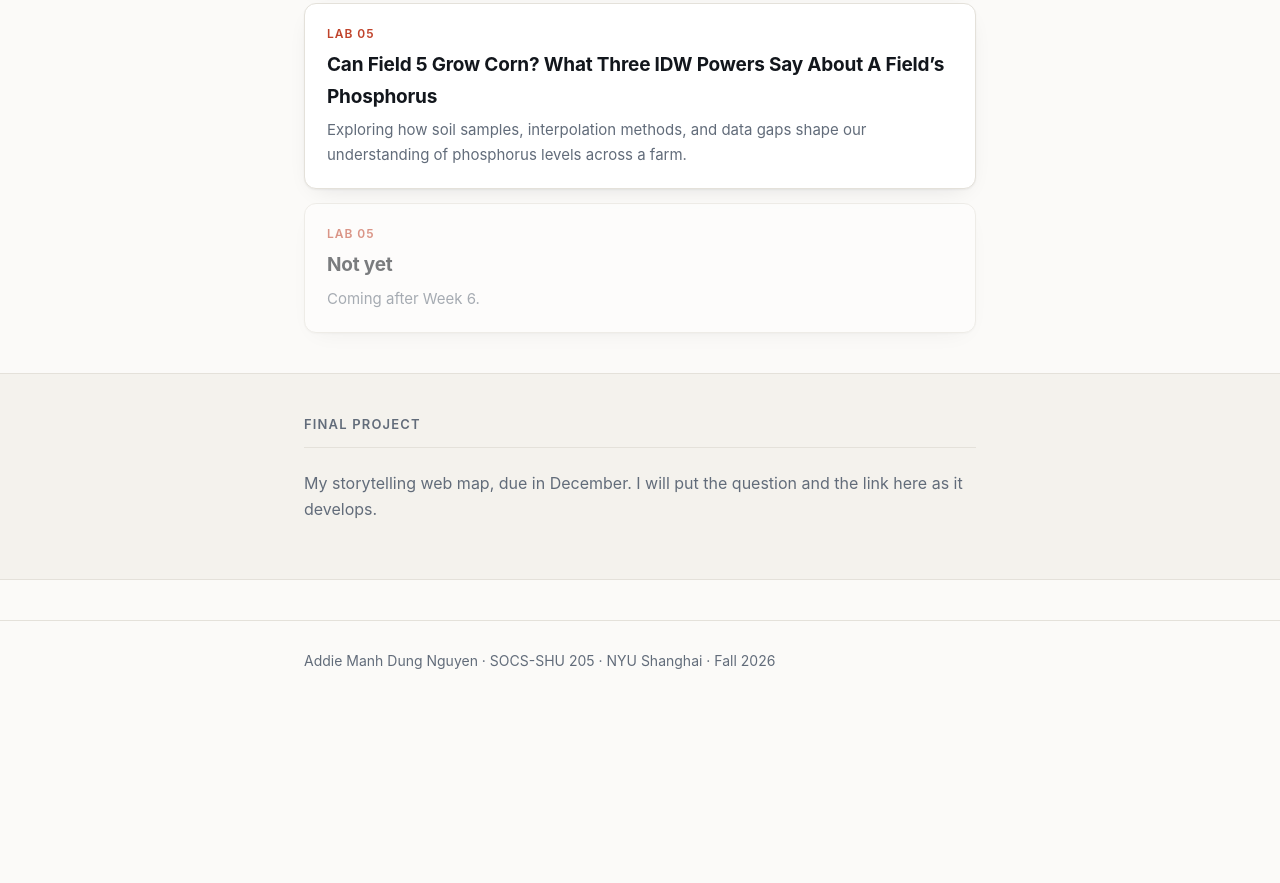
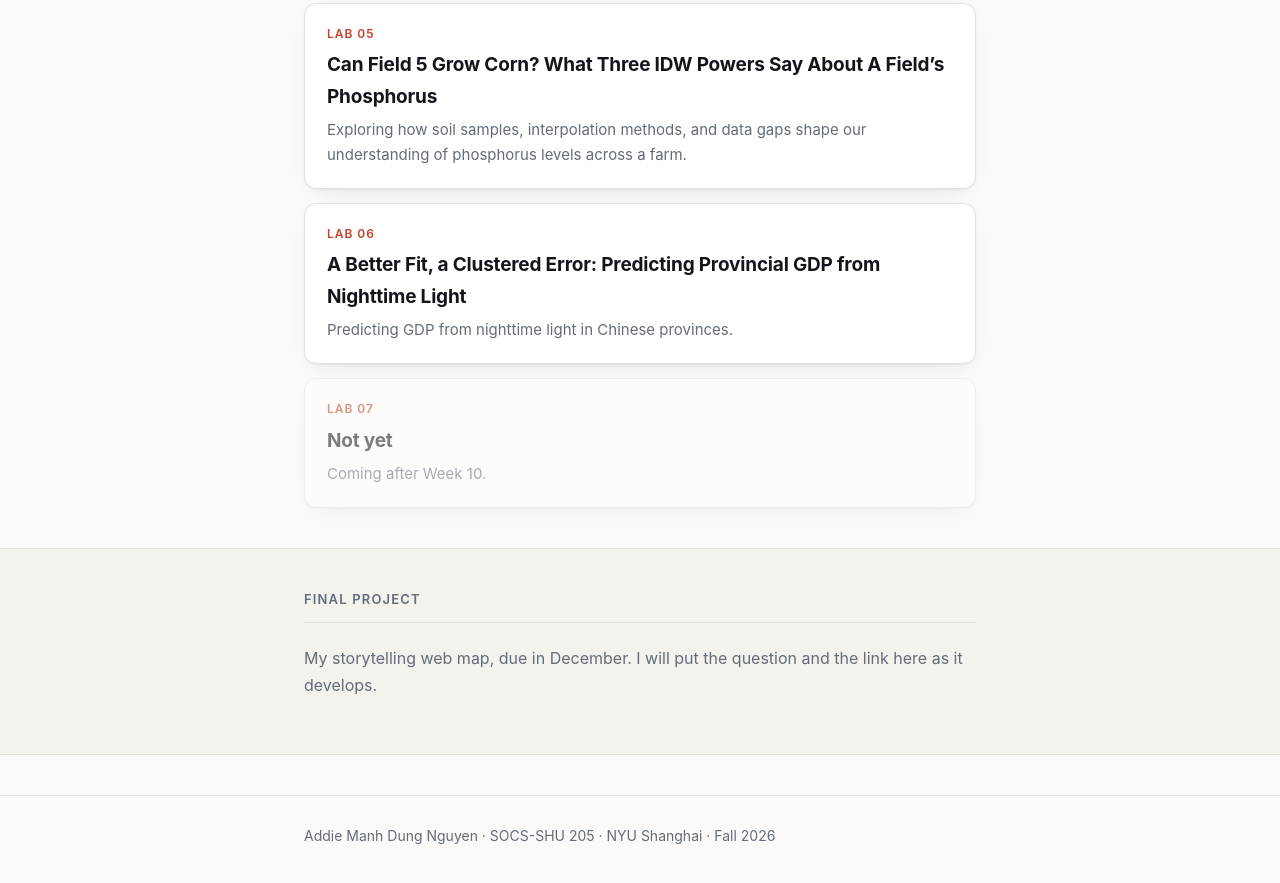
Before and after one commit to addiemdng/spatial-portfolio-addie, a plain HTML site: page index.html in a window 1280 px wide. Shown: the part 1302-2185 px from the top of the page. Before the commit the page ends 2014 px from the top, so only its background shows below. Drawn offline with Linux system fonts and the light colour scheme.

Commit message:
Update index.html

```diff
--- a/index.html
+++ b/index.html
@@ -102,12 +102,20 @@
           </a>
         </li>
 
-
+        <li class="card">
+          <a href="labs/lab-06.html">
+            <span class="card-num">Lab 06</span>
+            <span class="card-title">A Better Fit, a Clustered Error: Predicting Provincial GDP from Nighttime Light</span>
+            <span class="card-note">
+              Predicting GDP from nighttime light in Chinese provinces.
+            </span>
+          </a>
+        </li>
         <!-- Copy from here -->
         <li class="card card-todo">
-          <span class="card-num">Lab 05</span>
+          <span class="card-num">Lab 07</span>
           <span class="card-title">Not yet</span>
-          <span class="card-note">Coming after Week 6.</span>
+          <span class="card-note">Coming after Week 10.</span>
         </li>
         <!-- to here, to add another. -->
 
```
